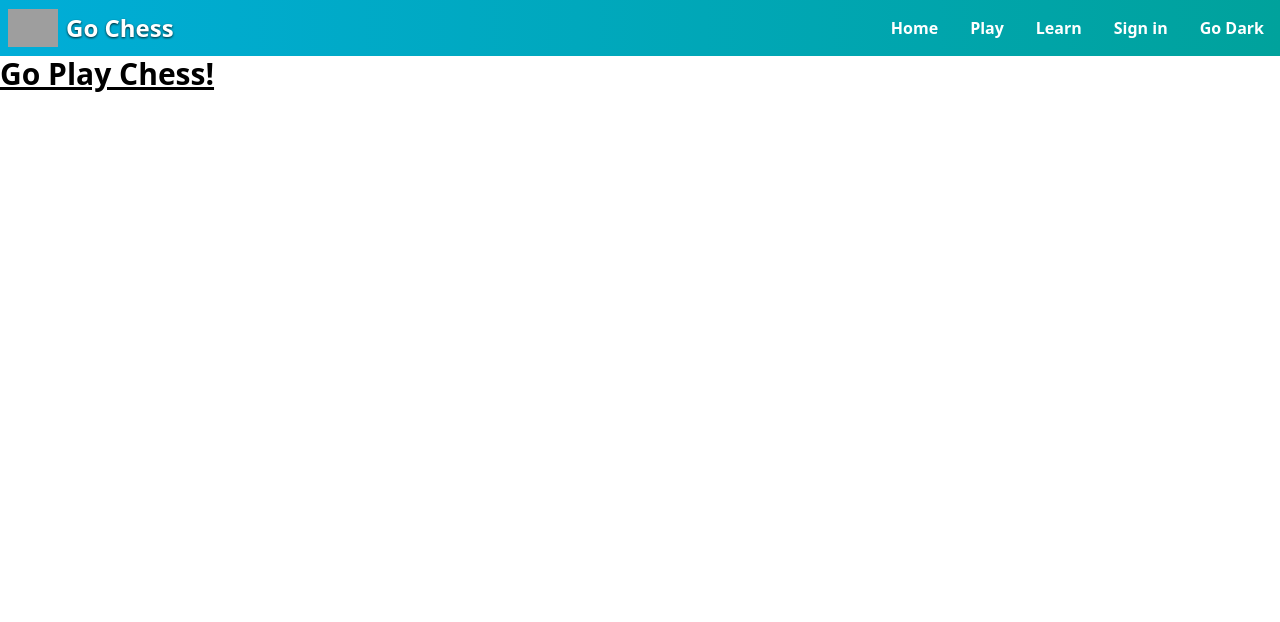
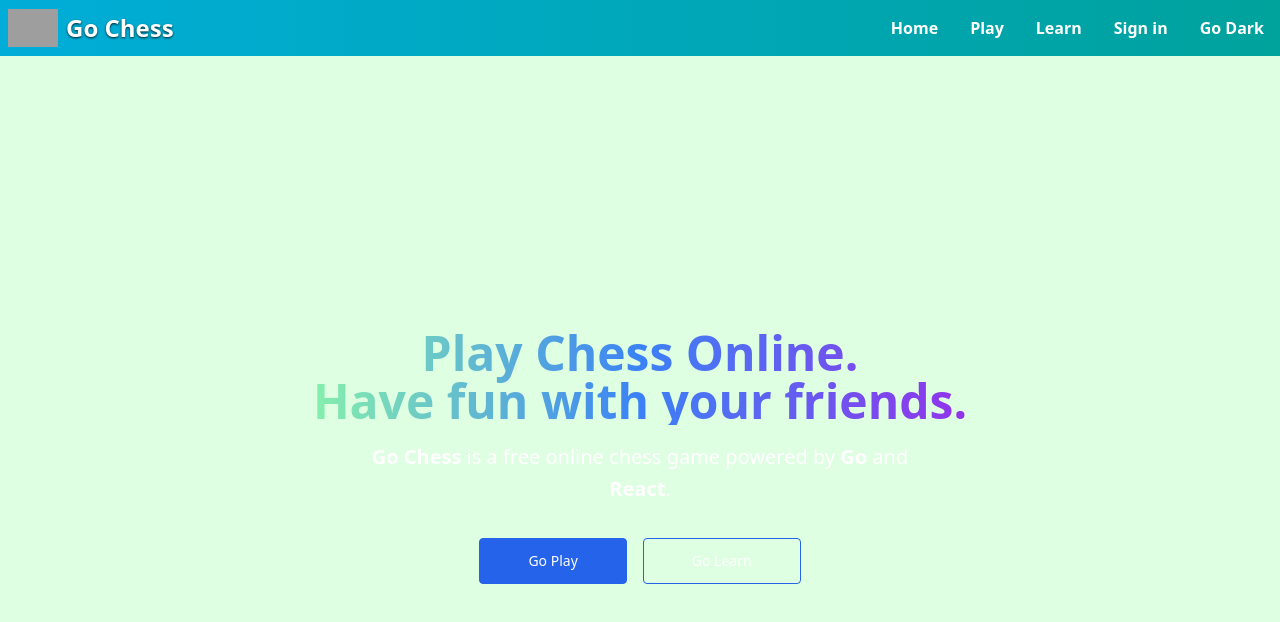
Before and after one commit to pedro-git-projects/go-chess, a React (Vite) app in the folder frontend/: page / in a window 1280 px wide. Shown: the top 622 px of the page. Built offline with nearby package versions, Linux system fonts and the light colour scheme; no server answers; grey boxes are pictures that could not be loaded.

Commit message:
fixing layout height|hero section

```diff
--- a/frontend/src/components/routes/Root.jsx
+++ b/frontend/src/components/routes/Root.jsx
@@ -1,12 +1,9 @@
 import { Layout } from "../ui/Layout"
+import Hero from "../ui/Hero"
 
 const Root = () => (
   <Layout>
-    <h1 className="text-3xl font-bold underline">Go Play Chess!</h1>
-    <div className="w-full h-full flex items-center justify-center">
-      <div className="mx-auto">
-      </div>
-    </div>
+    <Hero/>
   </Layout>
 )
 
--- /dev/null
+++ b/frontend/src/components/ui/Hero.jsx
@@ -0,0 +1,45 @@
+import { useNavigate } from "react-router-dom"
+
+const Hero = () => {
+  const navigate = useNavigate()
+  const handleClickPlay = () => navigate("/play")
+  const handleClickLearn = () => navigate("/learn")
+  return (
+    <section className="text-white">
+      <div
+        className="mx-auto max-w-screen-xl px-4 py-32 lg:flex lg:h-screen lg:items-center"
+      >
+        <div className="mx-auto max-w-3xl text-center">
+          <h1
+            className="bg-gradient-to-r from-green-300 via-blue-500 to-purple-600 bg-clip-text text-3xl font-extrabold text-transparent sm:text-5xl"
+          >
+            Play Chess Online.
+            <span className="sm:block"> Have fun with your friends. </span>
+          </h1>
+
+          <p className="mx-auto mt-4 max-w-xl sm:text-xl/relaxed">
+            <b>Go Chess</b> is a free online chess game powered by <b>Go</b> and <b>React</b>.
+          </p>
+
+          <div className="mt-8 flex flex-wrap justify-center gap-4">
+            <button
+              className="block w-full rounded border border-blue-600 bg-blue-600 px-12 py-3 text-sm font-medium text-white hover:bg-transparent hover:text-white focus:outline-none focus:ring active:text-opacity-75 sm:w-auto"
+              onClick={handleClickPlay}
+            >
+              Go Play
+            </button>
+
+            <button
+              className="block w-full rounded border border-blue-600 px-12 py-3 text-sm font-medium text-white hover:bg-blue-600 focus:outline-none focus:ring active:bg-blue-500 sm:w-auto"
+              onClick={handleClickLearn}
+            >
+              Go Learn
+            </button>
+          </div>
+        </div>
+      </div>
+    </section>
+  )
+}
+
+export default Hero
--- a/frontend/src/components/ui/Layout.jsx
+++ b/frontend/src/components/ui/Layout.jsx
@@ -2,7 +2,7 @@ import Header from "./Header"
 import Footer from "./Footer"
 
 export const Layout = ({children}) => (
-    <div className="h-screen bg-color">
+<div className="min-h-screen bg-color overflow-hidden">
         <Header/>
         <main>{children}</main>
         <Footer/>
--- a/frontend/src/styles/layout.css
+++ b/frontend/src/styles/layout.css
@@ -4,9 +4,9 @@
 
 @layer base {
   .bg-color {
-    @apply bg-white dark:bg-[#344a53];
+    @apply bg-[#DFFFE2] dark:bg-[#000000];
   }
   h1 {
-    @apply text-3xl dark:text-white;
+    @apply text-3xl bg-gradient-to-r from-green-500 via-blue-600 to-purple-700 dark:bg-gradient-to-r from-green-300 via-blue-500 to-purple-600 bg-clip-text text-3xl font-extrabold text-transparent sm:text-5xl;
   }
 }
```
